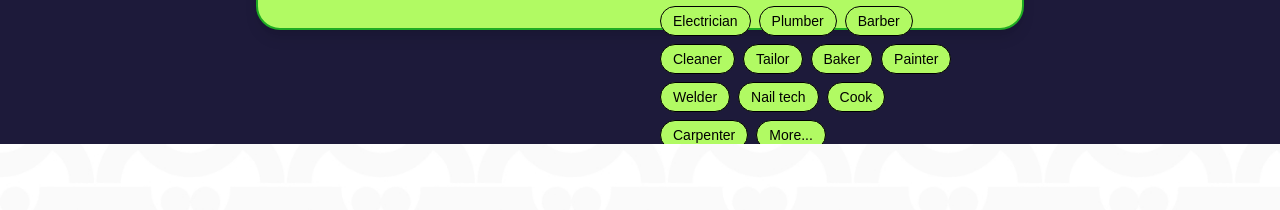
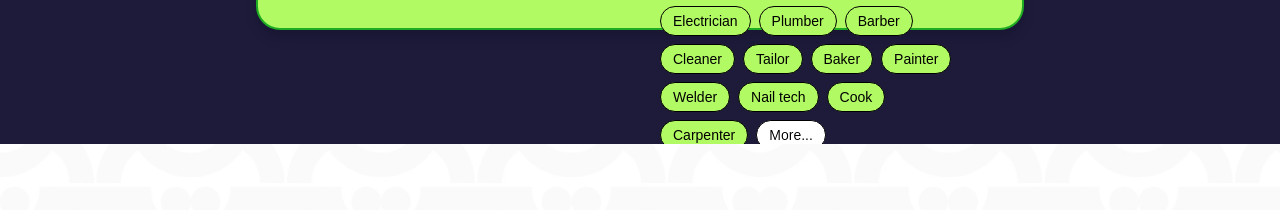
Before and after one commit to covey-codes/kraftaa-landing-page, a React (Vite) app: page / in a window 1280 px wide. Shown: the part 2713-2923 px from the top of the page. Built offline with nearby package versions, Linux system fonts and the light colour scheme.

Commit message:
worked on the background color in anyservicesection

```diff
--- a/src/components/AnyServicesSection.jsx
+++ b/src/components/AnyServicesSection.jsx
@@ -47,7 +47,9 @@ const AnyServicesSection = () => {
   ].map((service, index) => (
     <div
       key={index}
-                  className="bg-[#B1FA63] text-black px-3 py-1 rounded-full text-sm border border-black"
+      className={`px-3 py-1 rounded-full text-sm border border-black ${
+        service === "More..." ? "bg-white brightness-110" : "bg-[#B1FA63] text-black"
+      }`}
     >
       {service}
     </div>
```
Lines whose indentation alone changed are shown as unchanged.
